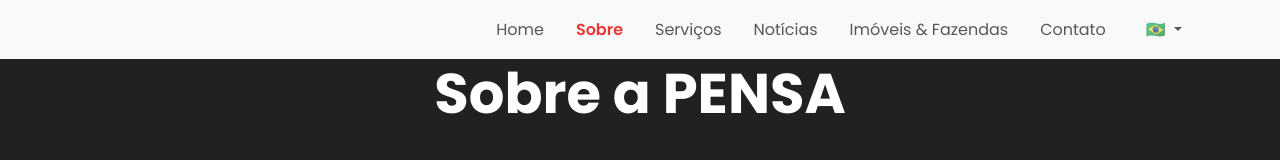
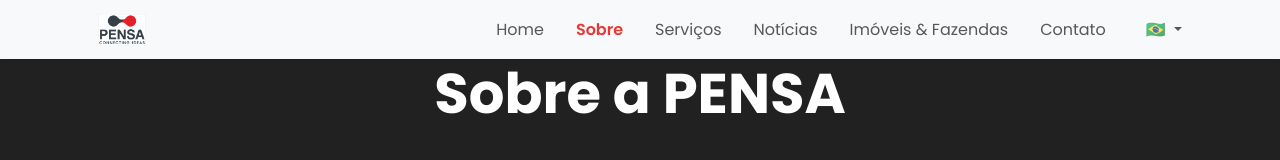
Before and after one commit to Adael-Oliveira/passarelli_2.0, a plain HTML site: page sobre.html in a window 1280 px wide. Shown: the top 160 px of the page. Drawn offline with nearby package versions, Linux system fonts and the light colour scheme.

Commit message:
Add logo image to navbar
Added logo image to the navbar in sobre.html

```diff
--- a/sobre.html
+++ b/sobre.html
@@ -42,6 +42,7 @@
         <nav class="navbar navbar-expand-lg navbar-light bg-light">
             <div class="container">
                 <a class="navbar-brand" href="index.html"> <strong> </strong></a>
+                <img src="imagensSite/logopensa.png" alt="Logo" height="32" class="me-2">
                 <button class="navbar-toggler" type="button" data-bs-toggle="collapse" data-bs-target="#navbarNav" aria-controls="navbarNav" aria-expanded="false" aria-label="Toggle navigation">
                     <span class="navbar-toggler-icon"></span>
                 </button>
```
